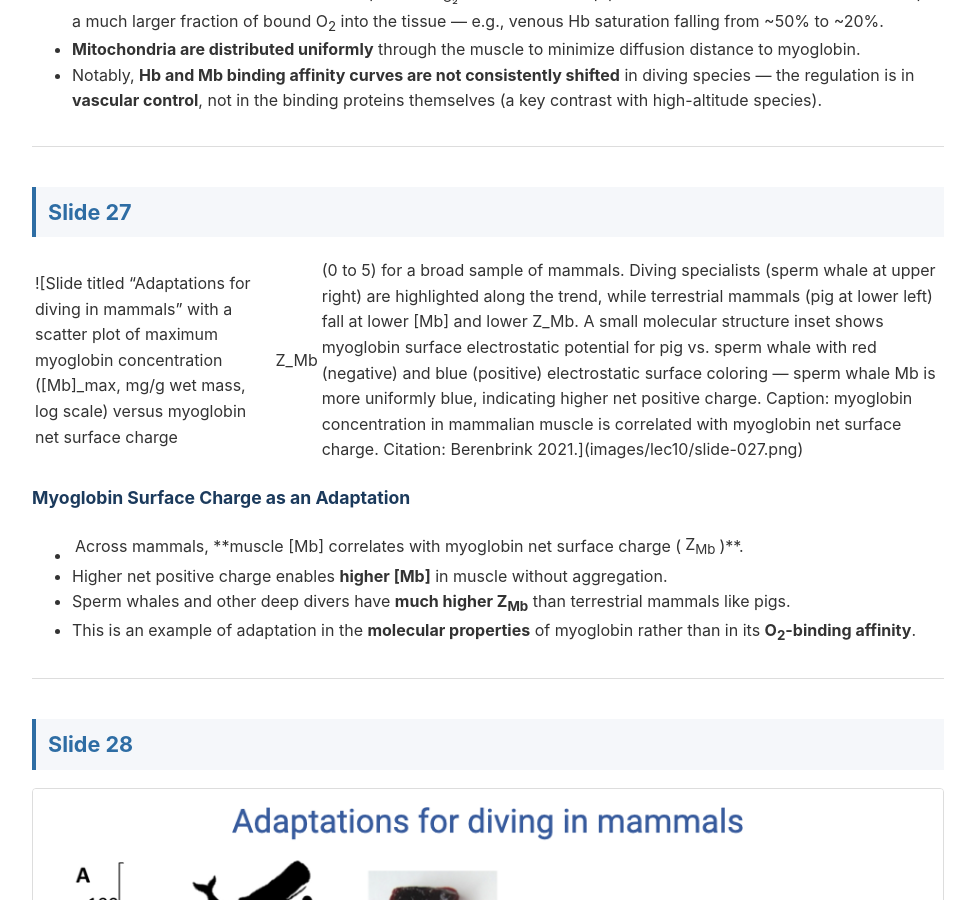
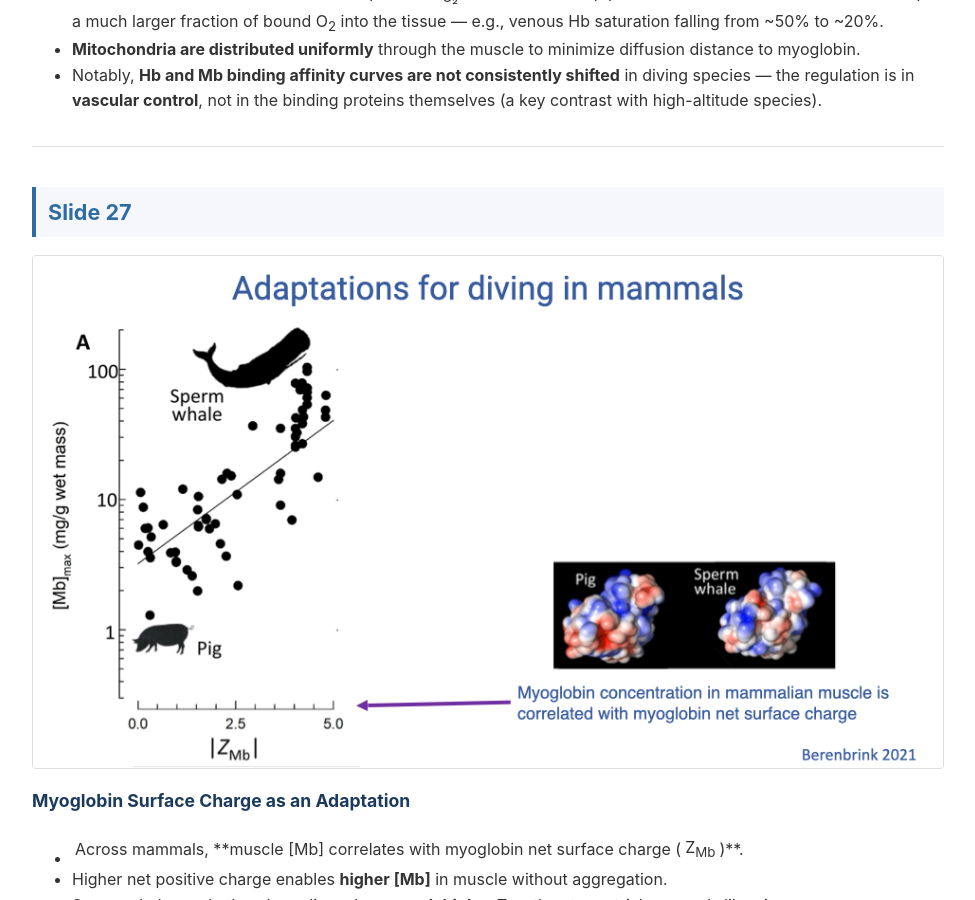
Before and after one commit to MADaley/E183_ExercisePhysiology, a Jekyll site: the page built from week04/lecture10-hypoxia-diving.md, in a window 1280 px wide and 900 px high, scrolled down 25107 px. Shown: the whole window, without its empty margins (152-1127 px from the left). Built offline with Jekyll 4.4.1, drawn with Linux system fonts in a browser that asks for light colours.

Commit message:
Fix Lecture 10 Slide 27 image rendering
Alt text contained bracketed and underscore-pair tokens
([Mb]_max, |Z_Mb|, Z_Mb) that kramdown parsed as emphasis
markers, breaking the image link syntax and corrupting the
formatting of the bullets that follow. Rewrote alt text in
plain prose ("Mb max", "ZMb") so the image renders and the
body markdown parses cleanly.

Co-Authored-By: Claude Opus 4.7 <noreply@anthropic.com>

```diff
--- a/week04/lecture10-hypoxia-diving.md
+++ b/week04/lecture10-hypoxia-diving.md
@@ -403,7 +403,7 @@ $$C_aO_2 = 1.39 \cdot [Hb] \cdot s_{O_2} + 0.03 \cdot P_aO_2$$
 
 ## Slide 27
 
-![Slide titled "Adaptations for diving in mammals" with a scatter plot of maximum myoglobin concentration ([Mb]_max, mg/g wet mass, log scale) versus myoglobin net surface charge |Z_Mb| (0 to 5) for a broad sample of mammals. Diving specialists (sperm whale at upper right) are highlighted along the trend, while terrestrial mammals (pig at lower left) fall at lower [Mb] and lower Z_Mb. A small molecular structure inset shows myoglobin surface electrostatic potential for pig vs. sperm whale with red (negative) and blue (positive) electrostatic surface coloring — sperm whale Mb is more uniformly blue, indicating higher net positive charge. Caption: myoglobin concentration in mammalian muscle is correlated with myoglobin net surface charge. Citation: Berenbrink 2021.](images/lec10/slide-027.png)
+![Slide titled "Adaptations for diving in mammals" with a scatter plot of maximum muscle myoglobin concentration (Mb max, mg per g wet mass, log scale) versus myoglobin net surface charge magnitude ZMb (0 to 5) for a broad sample of mammals. Diving specialists (sperm whale at upper right) are highlighted along the trend, while terrestrial mammals (pig at lower left) fall at lower Mb and lower ZMb. A small molecular structure inset shows myoglobin surface electrostatic potential for pig versus sperm whale with red (negative) and blue (positive) surface coloring — sperm whale Mb is more uniformly blue, indicating higher net positive charge. Caption: myoglobin concentration in mammalian muscle is correlated with myoglobin net surface charge. Citation: Berenbrink 2021.](images/lec10/slide-027.png)
 
 ### Myoglobin Surface Charge as an Adaptation
 
```
